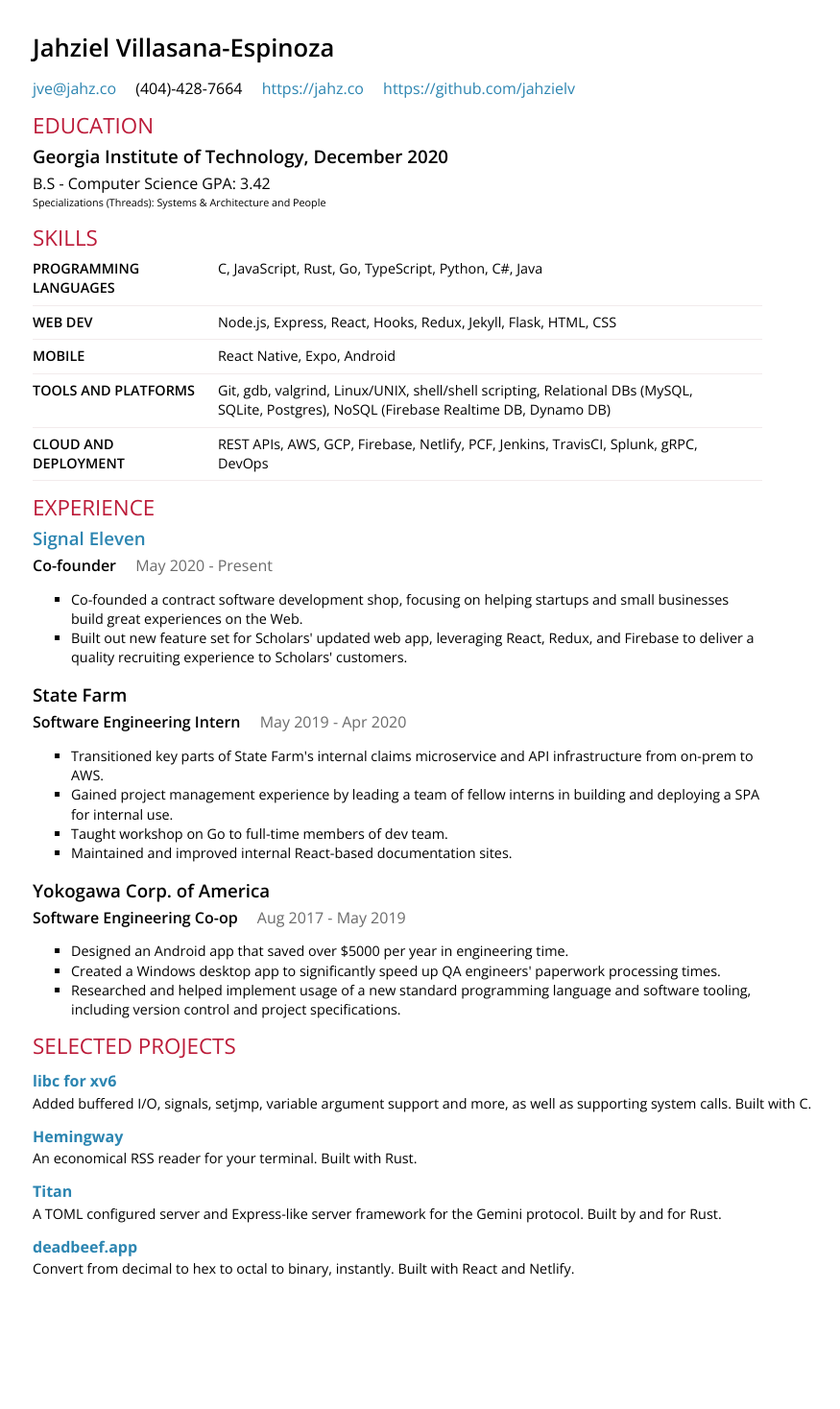
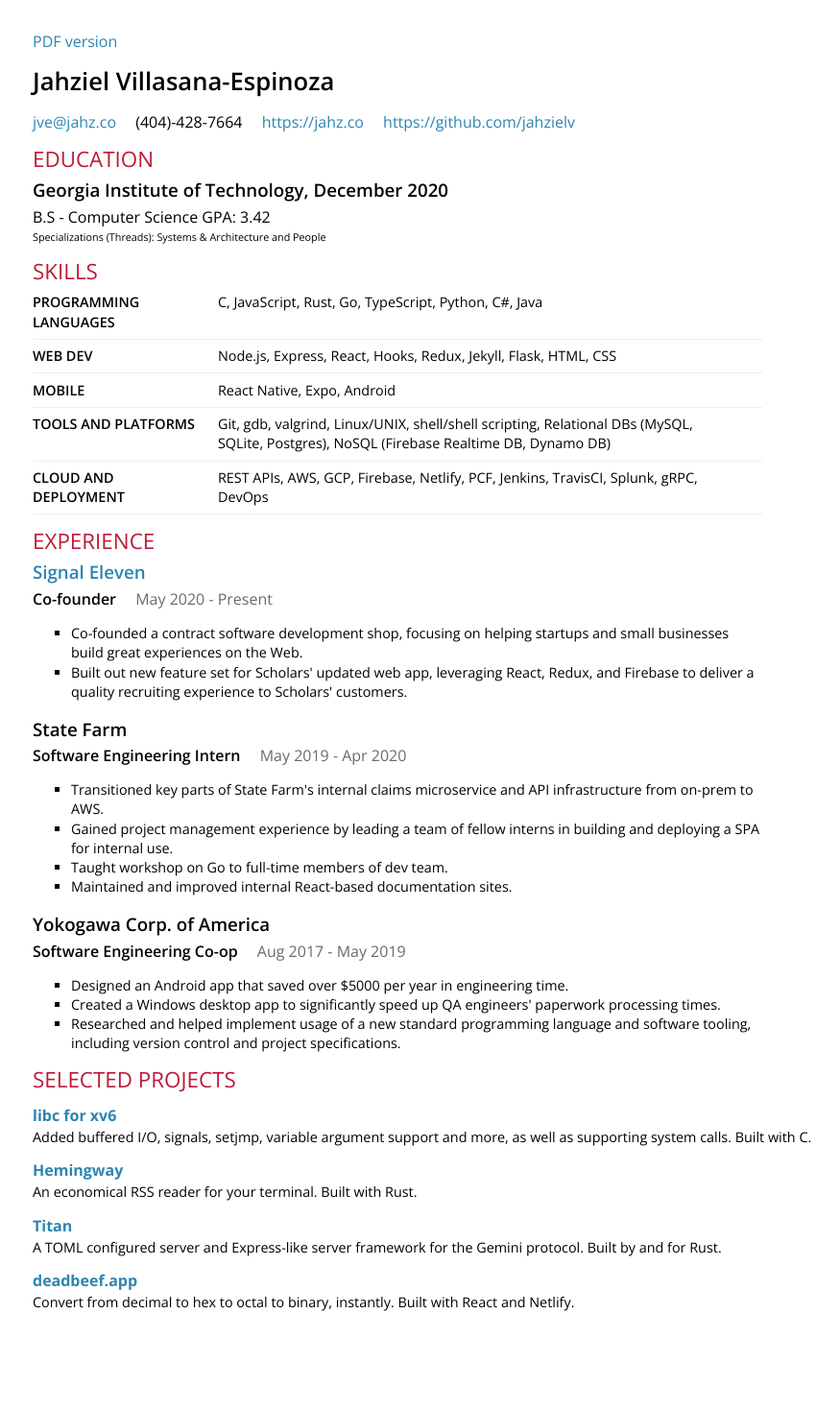
Before and after one commit to jahzielv/jahzielv.github.io, a Jekyll site: the page resume.html, which Jekyll copies as it is, in a window 1280 px wide. Shown: the whole page at 96% size, without its empty margins (6-881 px from the left). Built offline with Jekyll 4.4.1, drawn with Linux system fonts in a browser that asks for light colours; before the commit the page ends 1433 px from its top, so only the background shows below that.

Commit message:
pdf version linked in html

```diff
--- a/resume.html
+++ b/resume.html
@@ -169,6 +169,7 @@
 
     <body>
         <div id="resume">
+            <a href="/jve-resume.pdf">PDF version</a>
             <section class="heading">
                 <header>
                     	<h1>Jahziel Villasana-Espinoza</h1>
```
Also changed, not shown: 1 other file.
